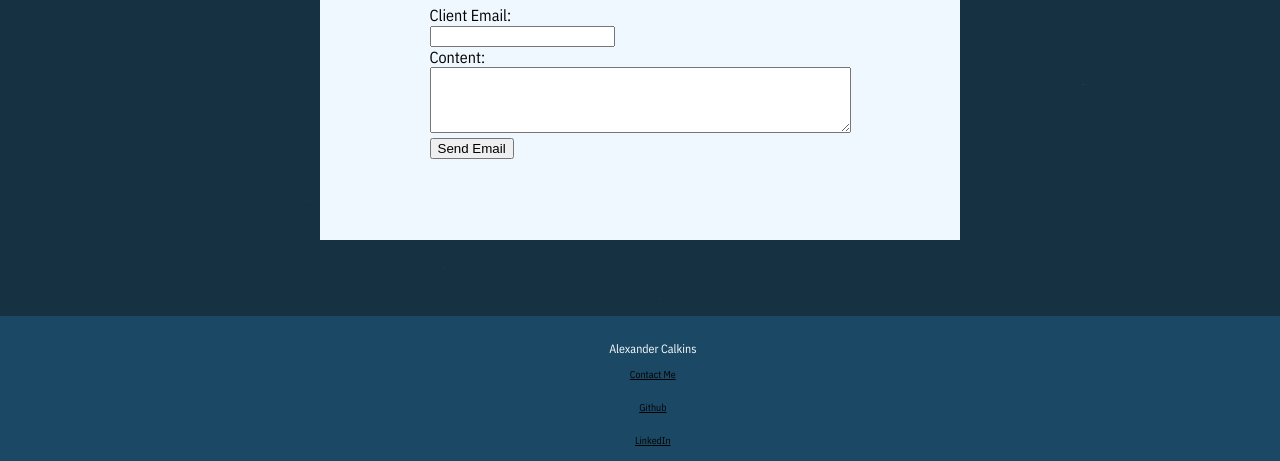
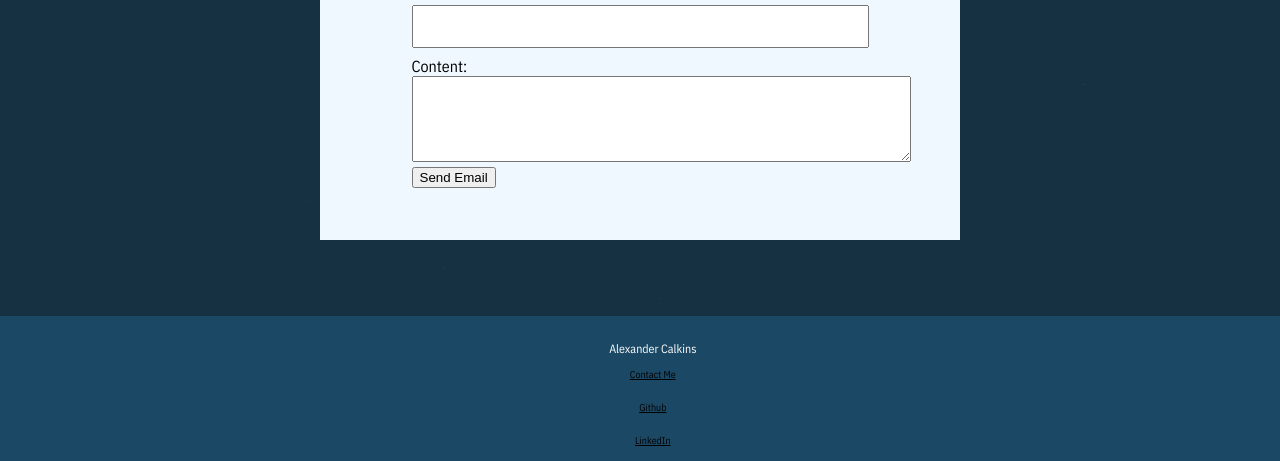
Before and after one commit to sugar-studios/personal-website, a plain HTML site: page contact.html in a window 1280 px wide. Shown: the part 280-741 px from the top of the page. Drawn offline with nearby package versions, Linux system fonts and the light colour scheme.

Commit message:
RE began overhaul of form page

```diff
--- a/contact.html
+++ b/contact.html
@@ -96,16 +96,16 @@
                 <div class="form">
                     <div>
                         <label for="clientEmail">Client Email:</label><br>
-                        <div class="inputField" id="emailInputField">
-                            <input type="email" id="clientEmail" required><br>
+                        <div id="emailInputField">
+                            <input class="inputField" type="email" id="clientEmail" required><br>
                         </div>
 
                     </div>
 
                     <div>
                         <label for="content" class="FormContent">Content:</label><br>
-                        <div class="inputField">
-                            <textarea id="content" rows="4" cols="50" required></textarea><br>
+                        <div>
+                            <textarea  class="inputField" id="content" rows="4" cols="50" required></textarea><br>
                         </div>
                     </div>
 
--- a/stylesheets/formStyles.css
+++ b/stylesheets/formStyles.css
@@ -11,11 +11,21 @@
     padding: 0;
 }
 
-/*
 .inputField {
-    width: 100px;
+    width: 100%;
+    padding: 12px 20px;
 }
-*/
+
+input[type=email], input[type=text] {
+    margin: 8px 0;
+    box-sizing: border-box;
+}
+
+textarea {
+
+}
+
+
 
 .form {
     display: flex;
```
